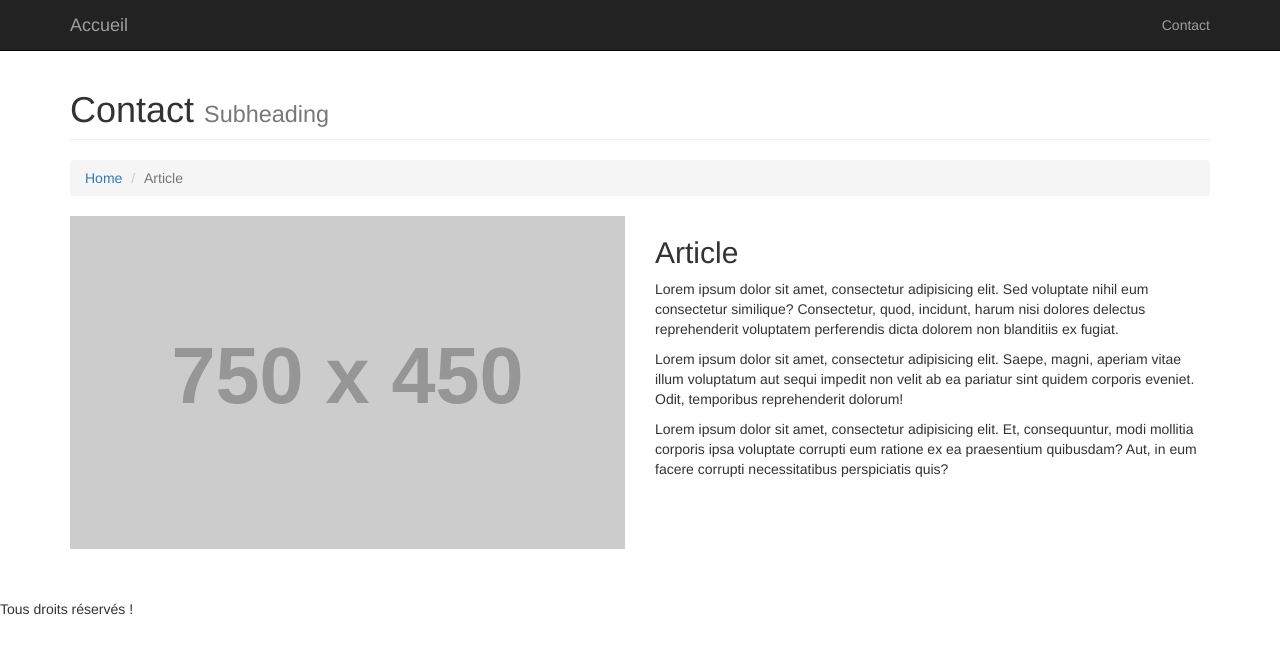
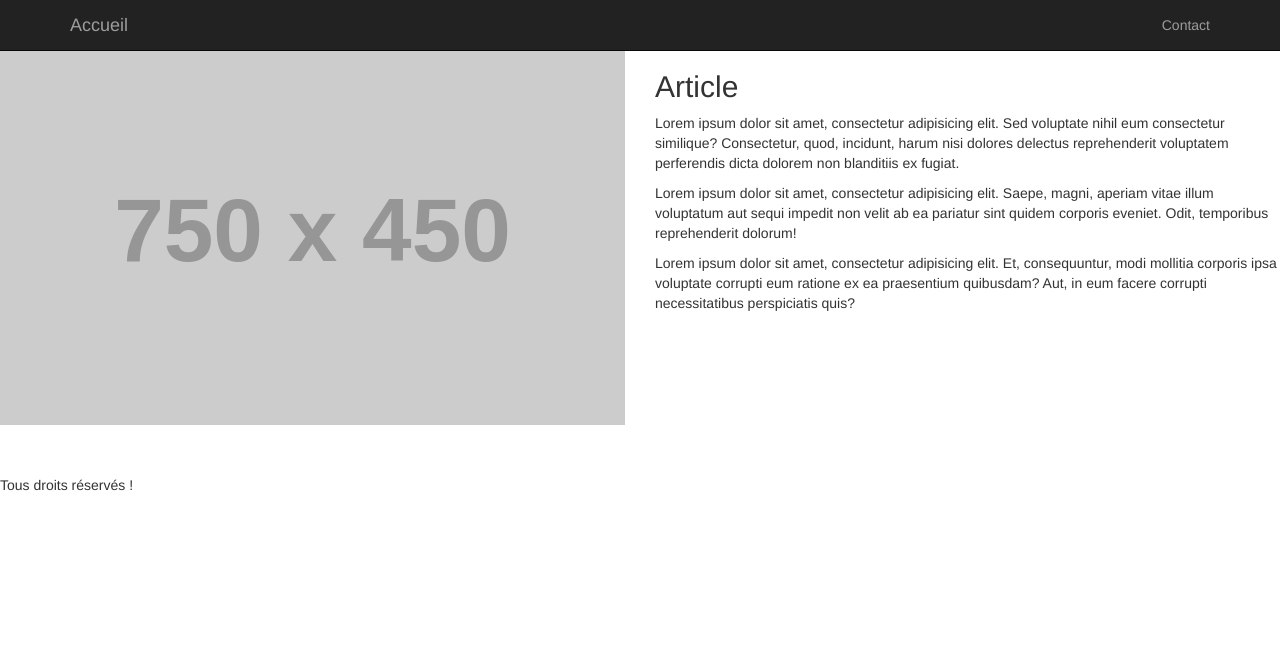
Before and after one commit to LeaBr/LeaBr.github.io, a Jekyll site: the page built from _posts/2015-12-03-article.html, in a window 1280 px wide. Shown: the top 654 px of the page. Built offline with Jekyll 4.4.1, drawn with Linux system fonts in a browser that asks for light colours.

Commit message:
modifié :         _posts/2015-12-03-article.html

```diff
--- a/_posts/2015-12-03-article.html
+++ b/_posts/2015-12-03-article.html
@@ -3,22 +3,7 @@ layout: default
 ---
 
     <!-- Page Content -->
-    <div class="container">
 
-        <!-- Page Heading/Breadcrumbs -->
-        <div class="row">
-            <div class="col-lg-12">
-                <h1 class="page-header">Contact
-                    <small>Subheading</small>
-                </h1>
-                <ol class="breadcrumb">
-                    <li><a href="/index.html">Home</a>
-                    </li>
-                    <li class="active">Article</li>
-                </ol>
-            </div>
-        </div>
-        <!-- /.row -->
 
 <div class="row">
 	<div class="col-md-6">
```
